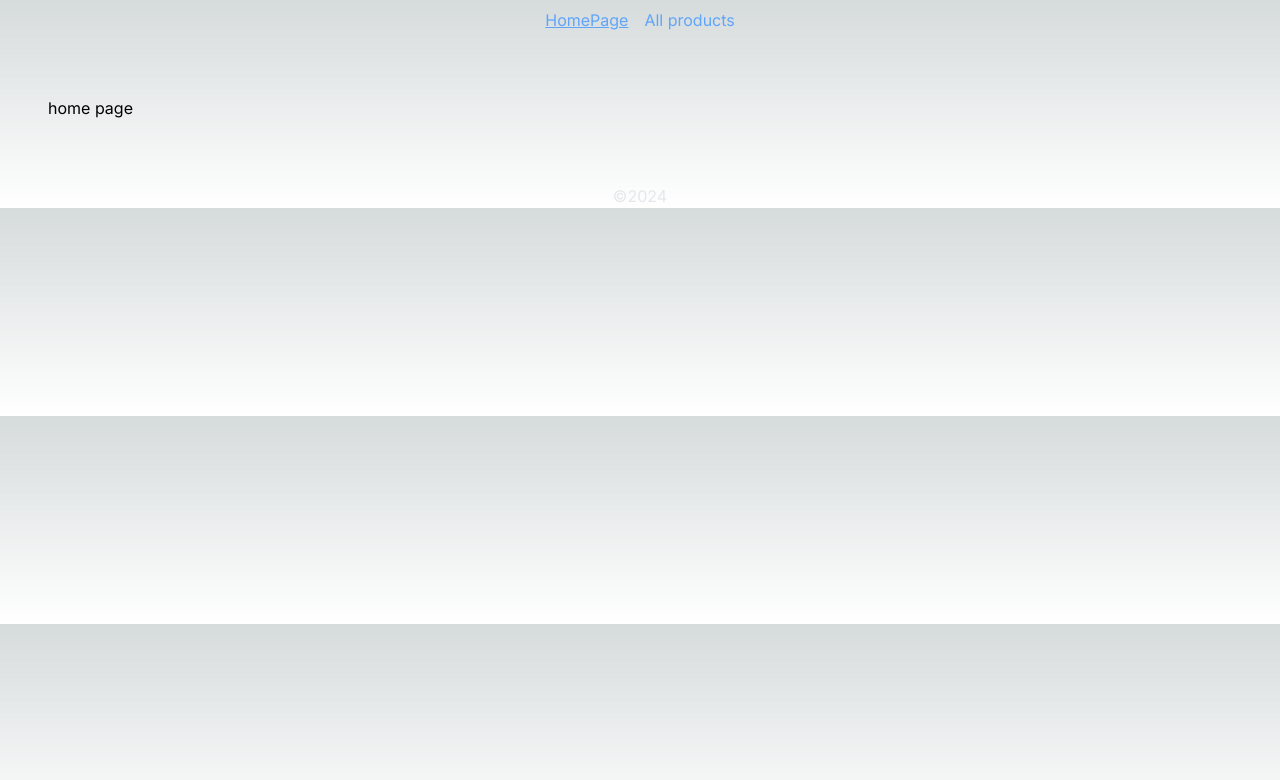
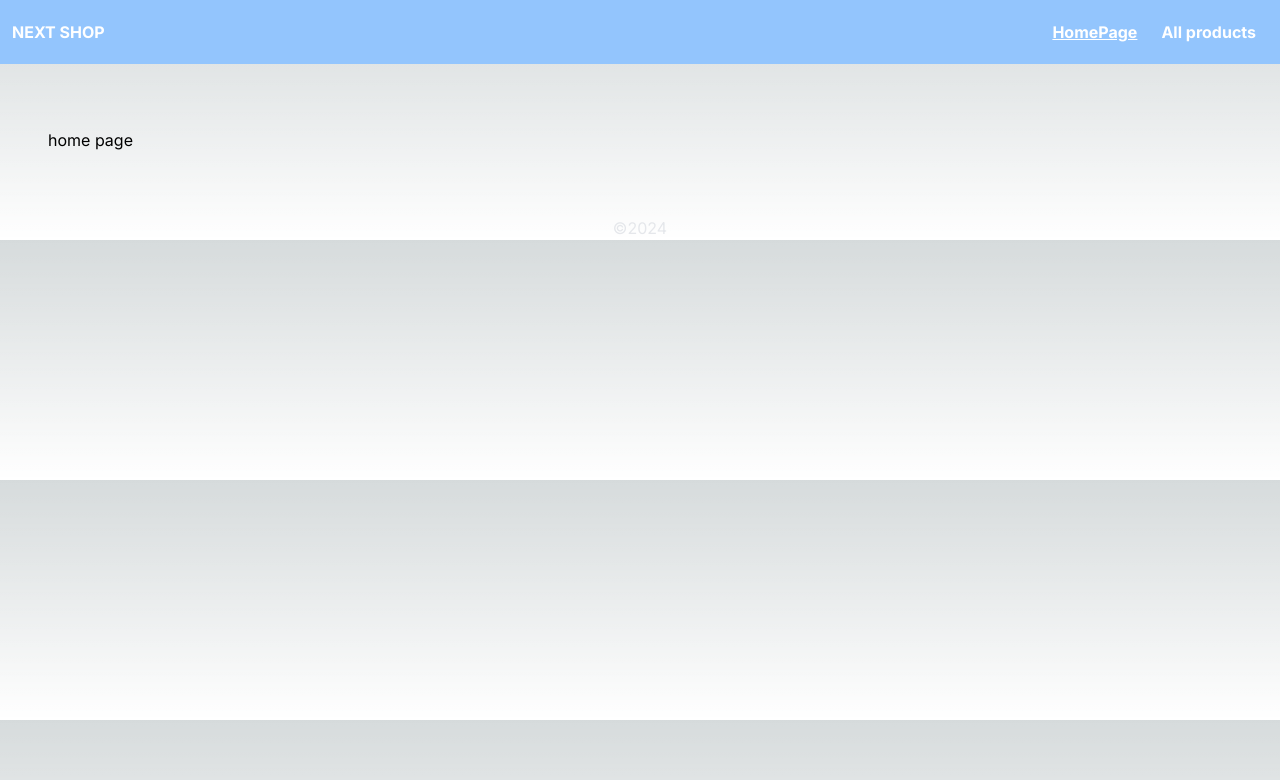
Before and after one commit to jag-oda/next14, a Next.js app: page / in a window 1280 px wide. Shown: the top 780 px of the page. Built offline with nearby package versions, Linux system fonts and the light colour scheme.

Commit message:
NAVBAR - add new component

```diff
--- a/src/app/layout.tsx
+++ b/src/app/layout.tsx
@@ -1,7 +1,7 @@
-import type { Metadata, Route } from "next";
+import type { Metadata } from "next";
 import { Inter } from "next/font/google";
 import "./globals.css";
-import { ActiveLink } from "@/ui/atoms/ActiveLink";
+import { Navbar } from "@/ui/organisms/Navbar";
 
 const inter = Inter({ subsets: ["latin"] });
 
@@ -17,28 +17,7 @@ export default function RootLayout({
 	return (
 		<html lang="en">
 			<body className={inter.className}>
-				<nav>
-					<ul className="mt-2 flex justify-center space-x-4">
-						<li>
-							<ActiveLink
-								href={"/"}
-								exact={false}
-								aria-description="Home"
-							>
-								HomePage
-							</ActiveLink>
-						</li>
-						<li>
-							<ActiveLink
-								href={"/products/1" as Route}
-								exact={false}
-								aria-description="All"
-							>
-								All products
-							</ActiveLink>
-						</li>
-					</ul>
-				</nav>
+				<Navbar />
 				<section className="mx-auto max-w-md p-12 sm:max-w-2xl sm:py-16 md:max-w-4xl lg:max-w-7xl">
 					{children}
 				</section>
--- a/src/ui/atoms/ActiveLink.tsx
+++ b/src/ui/atoms/ActiveLink.tsx
@@ -1,7 +1,6 @@
 "use client";
 import { Route } from "next";
 import Link from "next/link";
-import clsx from 'clsx';
 import { usePathname } from "next/navigation";
 import { ReactNode } from "react";
 
@@ -10,10 +9,11 @@ type ActiveLinkPropsType = {
     children: ReactNode,
     exact: boolean,
     "aria-description"?: string,
+    isNavLink?: boolean
 };
 
 export const ActiveLink = ( props: ActiveLinkPropsType) => {
-    const { href, children, exact } = props;
+    const { href, children, exact, isNavLink } = props;
     let pathname = usePathname();
     const isActive = pathname === href;
 
@@ -26,7 +26,7 @@ export const ActiveLink = ( props: ActiveLinkPropsType) => {
         isActive ?
 			<Link
                 href={href}
-                className={clsx(`text-blue-400 hover:text-blue-600 underline`)}
+                className={ `${isNavLink ? "hover:bg-blue-600 hover:text-white" : ""} lg:inline-flex lg:w-auto w-full px-3 py-2 rounded text-white font-bold items-center justify-center underline`}
                 aria-current={true}
                 aria-description={props["aria-description"]}
             >
@@ -35,7 +35,7 @@ export const ActiveLink = ( props: ActiveLinkPropsType) => {
             :
             <Link
                 href={href}
-                className={clsx(`text-blue-400 hover:text-blue-600`)}
+                className={`${isNavLink ? "hover:bg-blue-600 hover:text-white" : ""} lg:inline-flex lg:w-auto w-full px-3 py-2 rounded text-white font-bold items-center justify-center`}
                 aria-description={props["aria-description"]}
             >
                 {children}
--- /dev/null
+++ b/src/ui/organisms/Navbar.tsx
@@ -0,0 +1,38 @@
+"use client";
+
+import type { Route } from "next";
+import { useState } from "react";
+import { Menu } from "lucide-react";
+import { ActiveLink } from "../atoms/ActiveLink";
+
+export const Navbar = () => {
+	const [active, setActive] = useState(false);
+
+	const hangleToggleActive = () => {
+		setActive(!active);
+	};
+
+	return (
+		<>
+			<nav className="flex flex-wrap items-center bg-blue-300 p-3 ">
+				<div className=" font-bold text-white">NEXT SHOP</div>
+				<button
+					onClick={hangleToggleActive}
+					className=" ml-auto inline-flex rounded p-3 text-white outline-none hover:bg-blue-600 hover:text-white lg:hidden"
+				>
+					<Menu />
+				</button>
+				<div className={`${active ? "" : "hidden"}   w-full lg:inline-flex lg:w-auto lg:flex-grow`}>
+					<div className="flex w-full flex-col items-start lg:ml-auto lg:inline-flex lg:h-auto  lg:w-auto lg:flex-row lg:items-center">
+						<ActiveLink href={"/"} exact={false} aria-description="Home" isNavLink={true}>
+							HomePage
+						</ActiveLink>
+						<ActiveLink href={"/products/1" as Route} exact={false} aria-description="All" isNavLink={true}>
+							All products
+						</ActiveLink>
+					</div>
+				</div>
+			</nav>
+		</>
+	);
+};
```
